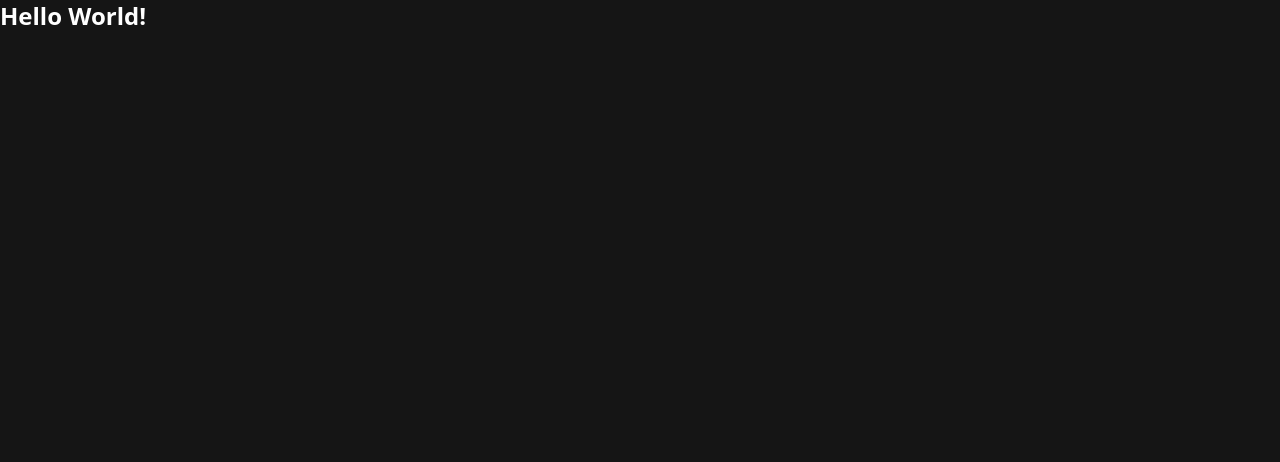
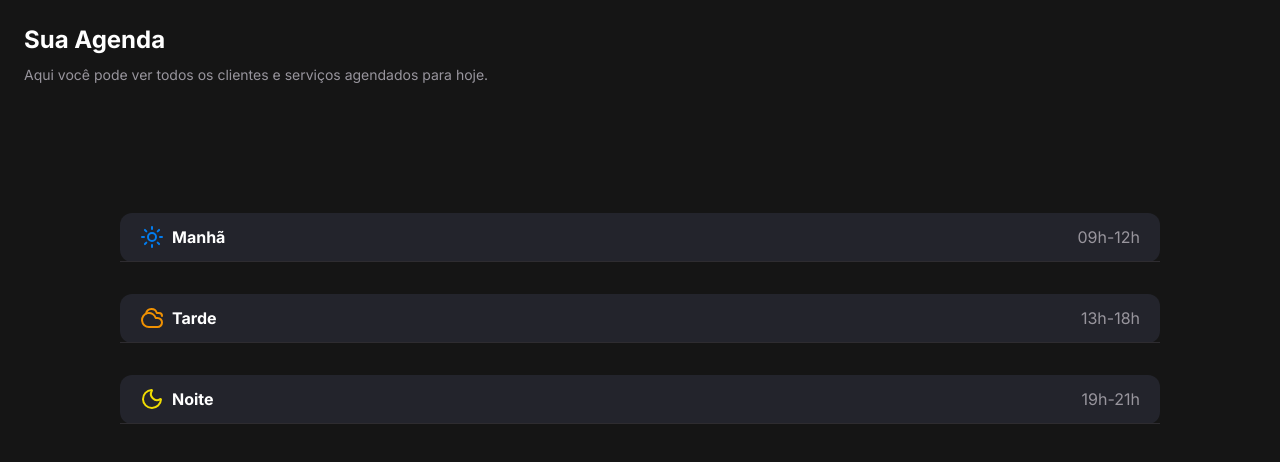
Before and after one commit to Kelwyn02/petshop, a Next.js app: page / in a window 1280 px wide. Shown: the top 462 px of the page. Built offline with nearby package versions, Linux system fonts and the light colour scheme.

Commit message:
period function

```diff
--- a/src/app/layout.tsx
+++ b/src/app/layout.tsx
@@ -1,20 +1,23 @@
 import type { Metadata } from 'next';
-import { Geist, Geist_Mono } from 'next/font/google';
-import './globals.css';
+import { Inter } from 'next/font/google';
+import '@/styles/globals.css';
 
-const geistSans = Geist({
-  variable: '--font-geist-sans',
+const inter = Inter({
+  variable: '--font-inter',
   subsets: ['latin'],
+  weight: ['400', '500', '700'],
 });
 
-const geistMono = Geist_Mono({
-  variable: '--font-geist-mono',
+const interTight = Inter({
+  variable: '--font-inter-tight',
   subsets: ['latin'],
+  weight: ['700'],
 });
 
 export const metadata: Metadata = {
-  title: 'Create Next App',
-  description: 'Generated by create next app',
+  title: 'Mundo Pet',
+  description:
+    'Aqui você pode ver todos os clientes e serviços agendados para hoje.',
 };
 
 export default function RootLayout({
@@ -23,10 +26,8 @@
   children: React.ReactNode;
 }>) {
   return (
-    <html lang="en">
-      <body
-        className={`${geistSans.variable} ${geistMono.variable} antialiased`}
-      >
+    <html lang="pt_BR">
+      <body className={`${inter.variable} ${interTight.variable} antialiased`}>
         {children}
       </body>
     </html>
--- a/src/app/page.tsx
+++ b/src/app/page.tsx
@@ -1,3 +1,114 @@
+import { PeriodSection } from '@/components/period-section';
+import { Appointment, AppointmentPeriod } from '@/types/appointment';
+import { Appointment as AppointmentPrisma } from '@/generated/prisma';
+
+const appointments = [
+  {
+    id: '1',
+    petName: 'Rex',
+    description: 'Consulta',
+    tutorName: 'João',
+    phone: '1234567890',
+    scheduleAt: new Date('2025-08-17T10:00:00'),
+  },
+  {
+    id: '2',
+    petName: 'Mimi',
+    tutorName: 'Maria',
+    description: 'Banho',
+    phone: '1234567890',
+    scheduleAt: new Date('2025-08-17T12:00:00'),
+  },
+  {
+    id: '3',
+    petName: 'Nina',
+    tutorName: 'Natalia',
+    description: 'Consulta',
+    phone: '1234567890',
+    scheduleAt: new Date('2025-08-17T16:00:00'),
+  },
+  {
+    id: '4',
+    petName: 'Nina',
+    tutorName: 'Natalia',
+    description: 'Consulta',
+    phone: '1234567890',
+    scheduleAt: new Date('2025-08-17T20:00:00'),
+  },
+];
+
+const getPeriod = (hour: number): 'morning' | 'afternoon' | 'evening' => {
+  if (hour >= 9 && hour < 12) return 'morning';
+  if (hour >= 13 && hour < 18) return 'afternoon';
+  return 'evening';
+};
+
+function groupAppointmentByPeriod(
+  appointmentsData: AppointmentPrisma[]
+): AppointmentPeriod[] {
+  const transformedAppointments: Appointment[] = appointmentsData.map(
+    (apt) => ({
+      ...apt,
+      time: apt.scheduleAt.toLocaleTimeString('pt-BR', {
+        hour: '2-digit',
+        minute: '2-digit',
+      }),
+      period: getPeriod(apt.scheduleAt.getHours()),
+    })
+  );
+
+  const morningAppointments = transformedAppointments.filter(
+    (apt) => apt.period === 'morning'
+  );
+  const afternoonAppointments = transformedAppointments.filter(
+    (apt) => apt.period === 'afternoon'
+  );
+  const eveningAppointments = transformedAppointments.filter(
+    (apt) => apt.period === 'evening'
+  );
+
+  return [
+    {
+      title: 'Manhã',
+      type: 'morning',
+      timeRange: '09h-12h',
+      appointments: morningAppointments,
+    },
+    {
+      title: 'Tarde',
+      type: 'afternoon',
+      timeRange: '13h-18h',
+      appointments: afternoonAppointments,
+    },
+    {
+      title: 'Noite', // Corrigido o título
+      type: 'evening',
+      timeRange: '19h-21h',
+      appointments: eveningAppointments,
+    },
+  ];
+}
+
 export default function Home() {
-  return <h1>Hello World!</h1>;
+  const periods = groupAppointmentByPeriod(appointments);
+
+  return (
+    <div className="bg-background-primary p-6">
+      <div className="flex items-center justify-between md:mb-8">
+        <div>
+          <h1 className="text-title-size text-content-primary mb-2">
+            Sua Agenda
+          </h1>
+          <p className="text-paragraph-medium-size text-content-secondary">
+            Aqui você pode ver todos os clientes e serviços agendados para hoje.
+          </p>
+        </div>
+      </div>
+      <div className="p-24 md:pb-0">
+        {periods.map((period, index) => (
+          <PeriodSection period={period} key={index} />
+        ))}
+      </div>
+    </div>
+  );
 }
--- /dev/null
+++ b/src/components/period-section/index.tsx
@@ -0,0 +1,28 @@
+import { AppointmentPeriod } from '@/types/appointment';
+import { Cloudy, Moon, Sun } from 'lucide-react';
+
+const periodIcons = {
+  morning: <Sun className="text-accent-blue" />,
+  afternoon: <Cloudy className="text-accent-orange" />,
+  evening: <Moon className="text-accent-yellow" />,
+};
+
+type PeriodSectionProps = {
+  period: AppointmentPeriod;
+};
+
+export const PeriodSection = ({ period }: PeriodSectionProps) => {
+  return (
+    <section className="mb-8 bg-background-tertiary rounded-xl">
+      <div className="flex items-center px-5 py-3 justify-between border-b border-[#2E2C30]">
+        <div className="flex items-center gap-2">
+          {periodIcons[period?.type]}
+          <h2 className="text-label-large-size">{period?.title}</h2>
+        </div>
+        <span className="text-label-large-size text-content-secondary">
+          {period.timeRange}
+        </span>
+      </div>
+    </section>
+  );
+};
--- /dev/null
+++ b/src/types/appointment.ts
@@ -0,0 +1,19 @@
+export type AppointmentPeriodDay = 'morning' | 'afternoon' | 'evening';
+
+export type Appointment = {
+  id: string;
+  time: string;
+  petName: string;
+  tutorName: string;
+  phone: string;
+  description: string;
+  scheduleAt: Date;
+  period: AppointmentPeriodDay;
+};
+
+export type AppointmentPeriod = {
+  title: string;
+  type: AppointmentPeriodDay;
+  timeRange: string;
+  appointments: Appointment[];
+};
```
Also changed, not shown: src/styles/globals.css (renamed from src/app/globals.css).
